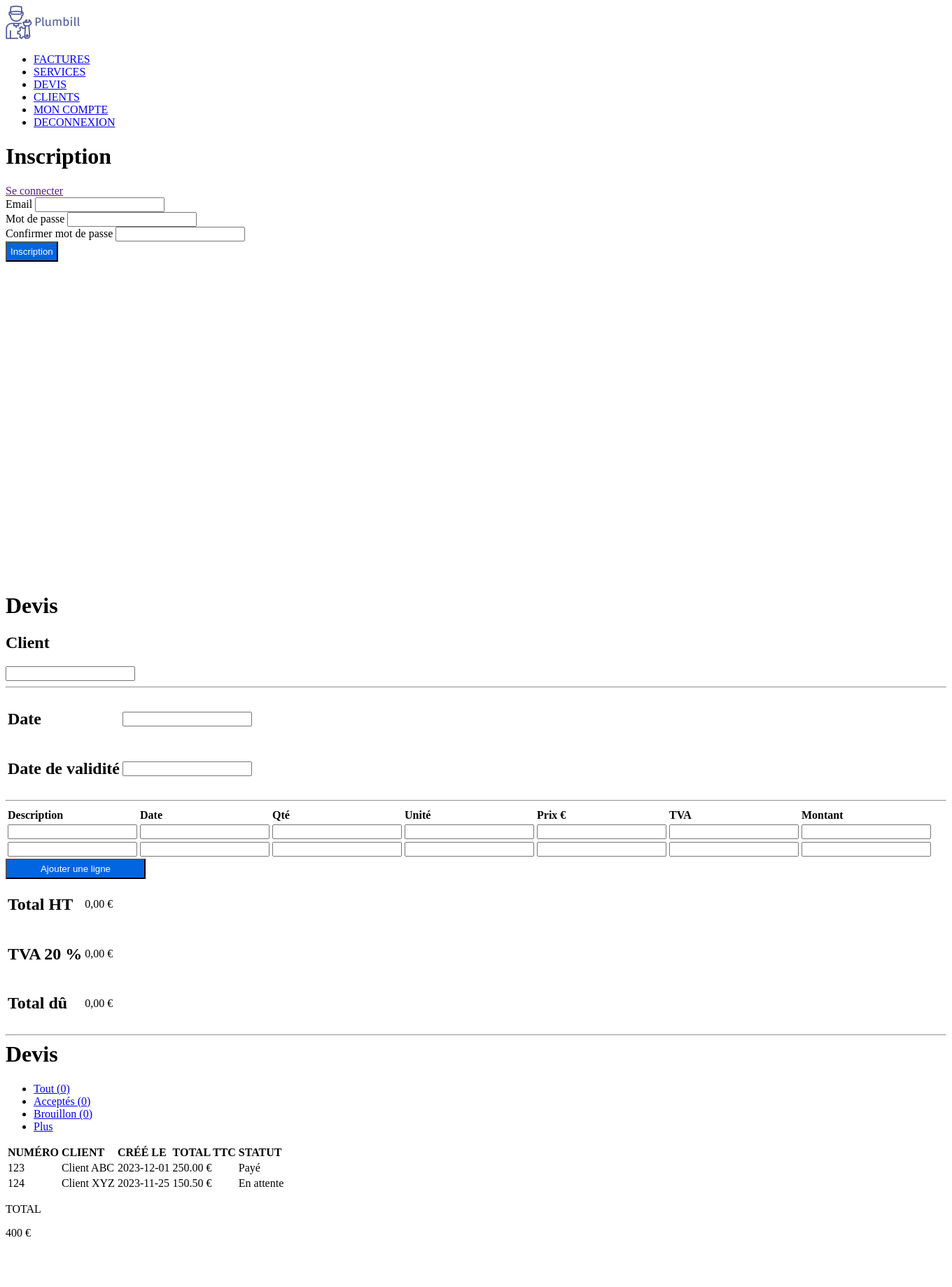
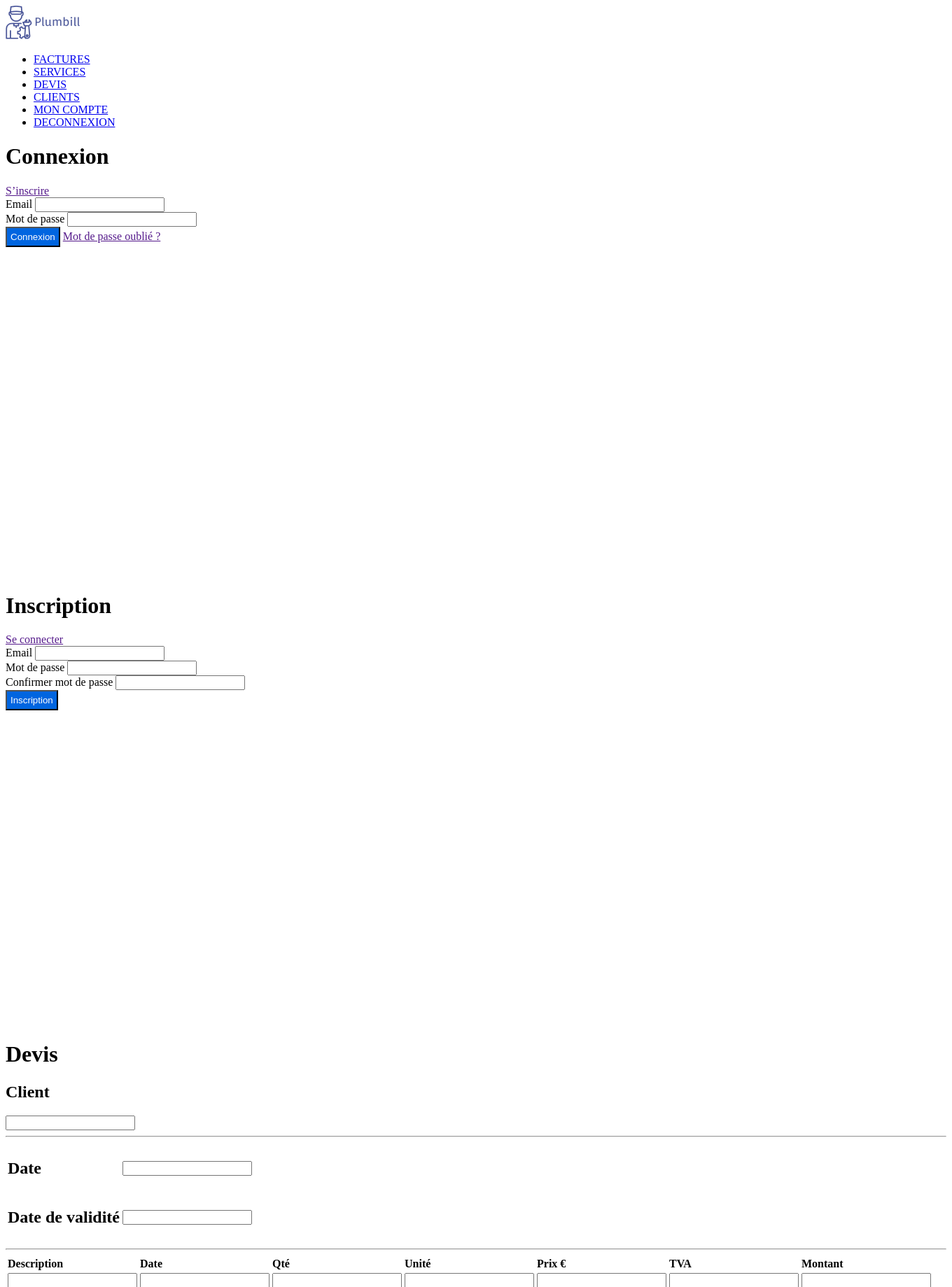
Before and after one commit to mchegdali/challenge-stack-semestriel-4IW1-G31, a Symfony app: template templates/default/index.html.twig in a window 1360 px wide. Shown: the top 1839 px of the page at 70% size. Run offline with Twig, Linux system fonts and the light colour scheme; the template is opened without the code that fills it, so the values that code supplies are empty; some libraries are stand-ins or nearby versions.

Commit message:
create login form component

```diff
--- /dev/null
+++ b/templates/_components/_loginForm.html.twig
@@ -0,0 +1,23 @@
+<div class="m-8 flex bg-white" style="height: calc(90vh - 100px);">
+    <div class="m-8 bg-white flex-col space-x-4 w-full">
+        <div class="flex flex-col gap-24">
+            <div class="flex justify-between">
+                <h1 class="font-bold text-2xl">Connexion</h1>
+                <a href="">S’inscrire</a>
+            </div>
+
+            <div class="flex flex-col gap-8 items-center">
+                <div class="flex flex-col w-3/12"><label>Email</label>
+                    <input type="text" class="border-2">
+                </div>
+                <div class="flex flex-col w-3/12"><label>Mot de passe</label>
+                    <input type="text" class="border-2">
+                </div>
+                <button class="w-3/12" type="submit" style="background-color: #0065E0; padding: 5px; color: white">Connexion
+                </button>
+
+                <a href="">Mot de passe oublié ?</a>
+            </div>
+        </div>
+    </div>
+</div>
--- a/templates/default/index.html.twig
+++ b/templates/default/index.html.twig
@@ -4,6 +4,7 @@
 
 {% block body %}
     {% include '_components/_navbar.html.twig' %}
+    {% include '_components/_loginForm.html.twig' %}
     {% include '_components/_registerForm.html.twig' %}
     {% include '_components/_devisForm.html.twig' %}
     {% include '_components/_devisList.html.twig' %}
```
